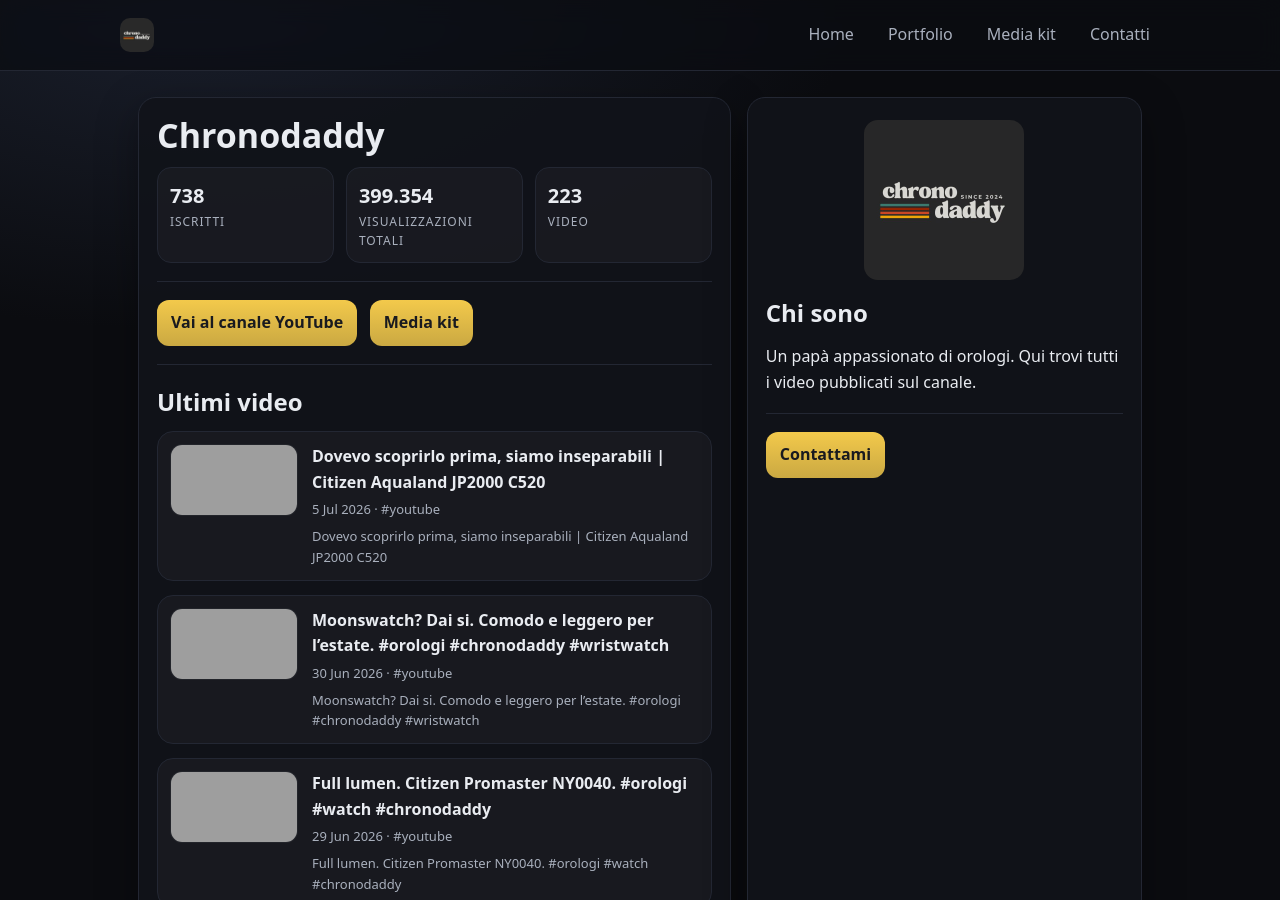
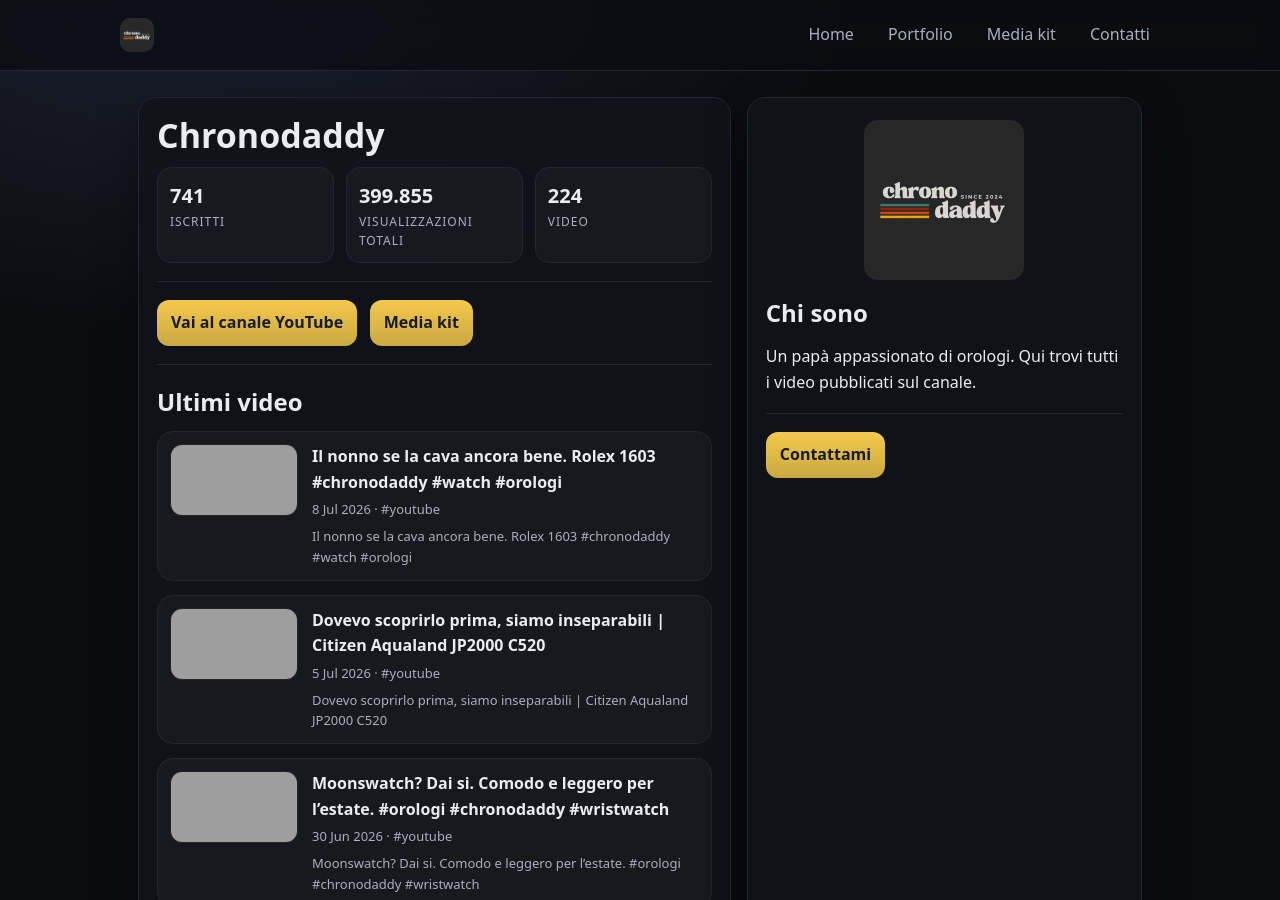
Before and after one commit to claudiostoduto/chronodaddy, a Jekyll site: the page built from index.md, in a window 1280 px wide and 900 px high, cut to the strip 0-900 px from the top of the window. Built offline with Jekyll 4.4.1, drawn with Linux system fonts in a browser that asks for light colours; some of the changed text lies outside the part shown; grey boxes are pictures that could not be loaded.

Commit message:
chore: add new YouTube posts

```diff
--- /dev/null
+++ b/_posts/2026-07-08-il-nonno-se-la-cava-ancora-bene-rolex-1603-chronodaddy-watch-orologi.md
@@ -0,0 +1,14 @@
+---
+title: "Il nonno se la cava ancora bene. Rolex 1603 #chronodaddy #watch #orologi"
+date: 2026-07-08
+videoId: "RVvjqPYNPuo"
+youtubeUrl: "https://www.youtube.com/shorts/RVvjqPYNPuo"
+thumbnail: "https://i3.ytimg.com/vi/RVvjqPYNPuo/hqdefault.jpg"
+tags: [youtube]
+excerpt: "Il nonno se la cava ancora bene. Rolex 1603 #chronodaddy #watch #orologi"
+---
+
+<!--
+Questo post è stato generato automaticamente.
+Puoi aggiungere tag più specifici (brand/modello/format) e una descrizione/contesto per renderlo un vero case study.
+-->
--- a/assets/channel-stats.json
+++ b/assets/channel-stats.json
@@ -1,6 +1,6 @@
 {
-  "subscribers": 738,
-  "views": 399354,
-  "videos": 223,
-  "updatedAt": "2026-07-08T16:48:03.696Z"
+  "subscribers": 741,
+  "views": 399855,
+  "videos": 224,
+  "updatedAt": "2026-07-08T18:41:43.141Z"
 }
```
